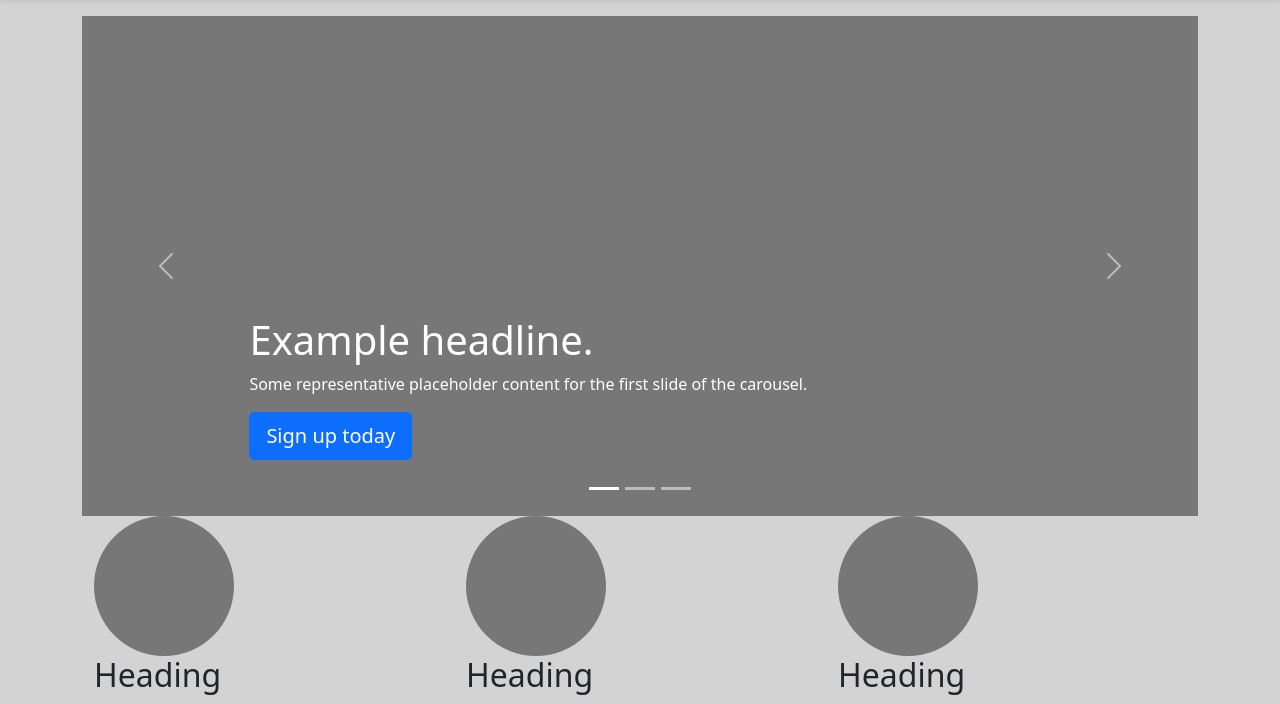
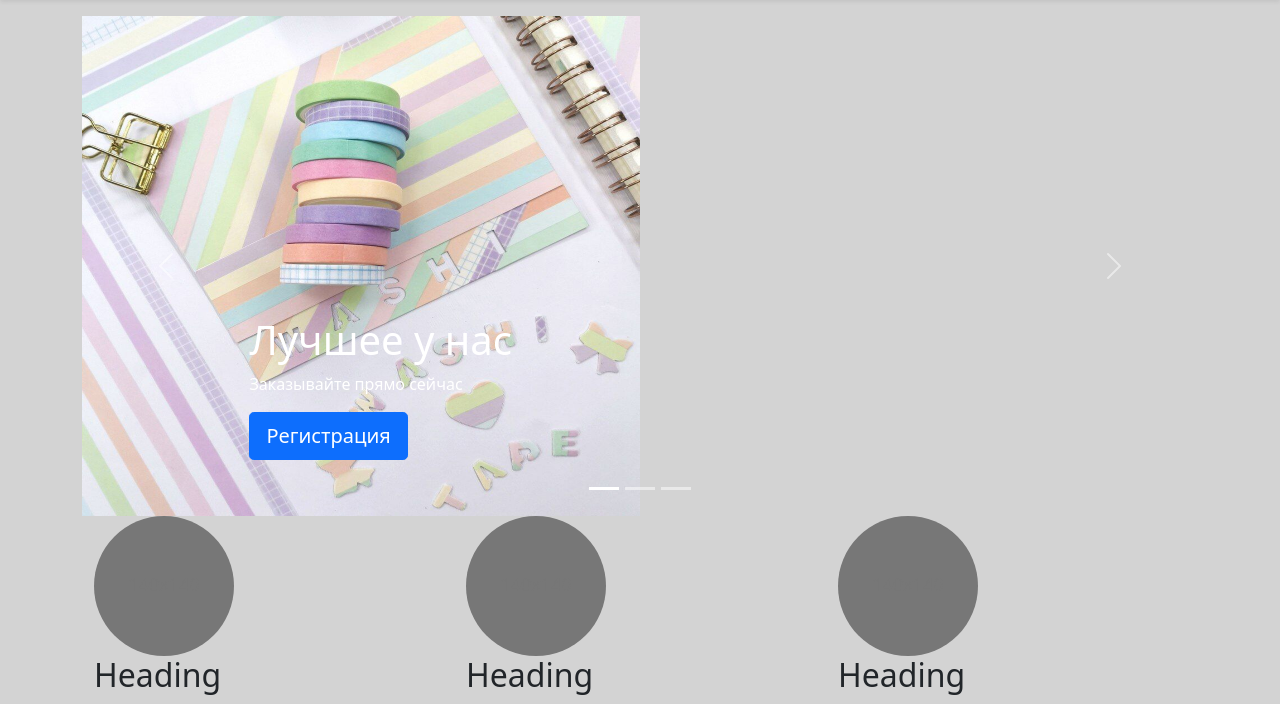
Before and after one commit to delamcon/web, a Flask app: page / in a window 1280 px wide. Shown: the part 71-775 px from the top of the page. Run offline with Flask 2, Linux system fonts and the light colour scheme.

Commit message:
робит

```diff
--- a/static/css/main_page.css
+++ b/static/css/main_page.css
@@ -3,6 +3,7 @@ body {
   }
 
 .bd-placeholder-img {
+        margin: center;
         font-size: 1.125rem;
         text-anchor: middle;
         height: 500px;
--- a/templates/main_page.html
+++ b/templates/main_page.html
@@ -8,35 +8,35 @@
     </div>
     <div class="carousel-inner">
       <div class="carousel-item active">
-        <svg class="bd-placeholder-img" width="100%" height="100%" xmlns="http://www.w3.org/2000/svg" aria-hidden="true" preserveAspectRatio="xMidYMid slice" focusable="false"><rect width="100%" height="100%" fill="#777"/></svg>
+        <img class="bd-placeholder-img" src="/static/img/tapescar.jpg" width="50%" height="100%">
 
         <div class="container">
           <div class="carousel-caption text-start">
-            <h1>Example headline.</h1>
-            <p>Some representative placeholder content for the first slide of the carousel.</p>
-            <p><a class="btn btn-lg btn-primary" href="#">Sign up today</a></p>
+            <h1>Лучшее у нас</h1>
+            <p>Заказывайте прямо сейчас</p>
+            <p><a class="btn btn-lg btn-primary" href="/registration">Регистрация</a></p>
           </div>
         </div>
       </div>
       <div class="carousel-item">
-        <img class="bd-placeholder-img" src="/static/img/highlighterscar.jpg" width="70%" height="100%"   preserveAspectRatio="xMidYMid slice" focusable="false">
+        <img class="bd-placeholder-img" src="/static/img/highlighterscar.jpg" width="50%" height="100%">
 
         <div class="container">
           <div class="carousel-caption">
-            <h1>Another example headline.</h1>
-            <p>Some representative placeholder content for the second slide of the carousel.</p>
-            <p><a class="btn btn-lg btn-primary" href="#">Learn more</a></p>
+            <h1>Платите бонусами</h1>
+            <p>От каждой покупки возвращаем 10% бонусами</p>
+            <p><a class="btn btn-lg btn-primary" href="#">Подробнее</a></p>
           </div>
         </div>
       </div>
       <div class="carousel-item">
-        <svg class="bd-placeholder-img" width="100%" height="100%" xmlns="http://www.w3.org/2000/svg" aria-hidden="true" preserveAspectRatio="xMidYMid slice" focusable="false"><rect width="100%" height="100%" fill="#777"/></svg>
+        <img class="bd-placeholder-img" src="/static/img/notescar.jpg" width="50%" height="100%">
 
         <div class="container">
           <div class="carousel-caption text-end">
-            <h1>One more for good measure.</h1>
-            <p>Some representative placeholder content for the third slide of this carousel.</p>
-            <p><a class="btn btn-lg btn-primary" href="#">Browse gallery</a></p>
+            <h1>Большой выбор товаров</h1>
+            <p>Всё на ваш вкус и цвет)</p>
+            <p><a class="btn btn-lg btn-primary" href="/catalog">Каталог</a></p>
           </div>
         </div>
       </div>
```
Also changed, not shown: static/img/notescar.jpg (added), static/img/pencils.jpg (added), static/img/pens.jpg (added), static/img/planers.jpg (added), static/img/tapes2.jpg (added), static/img/tapescar.jpg (added).
